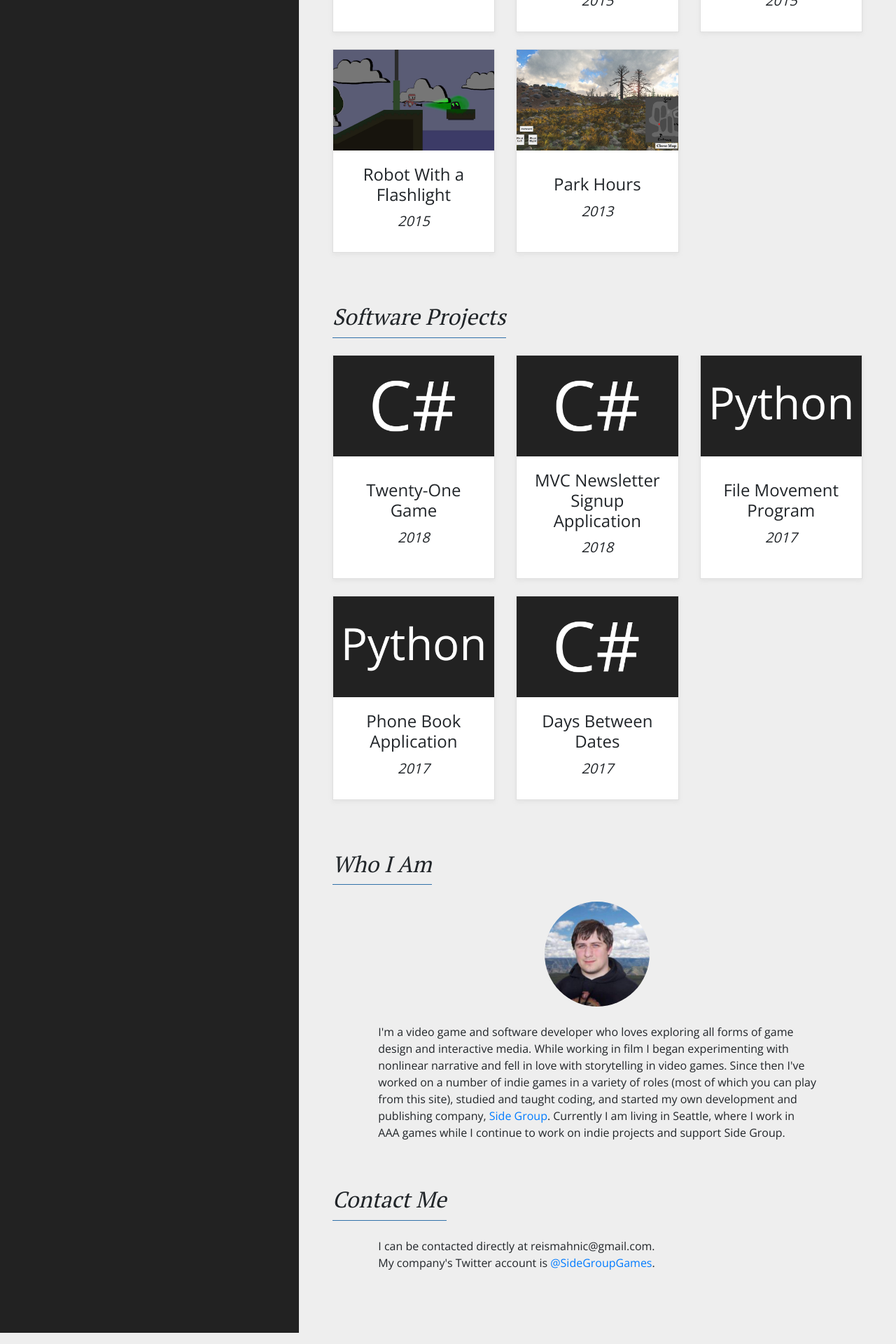
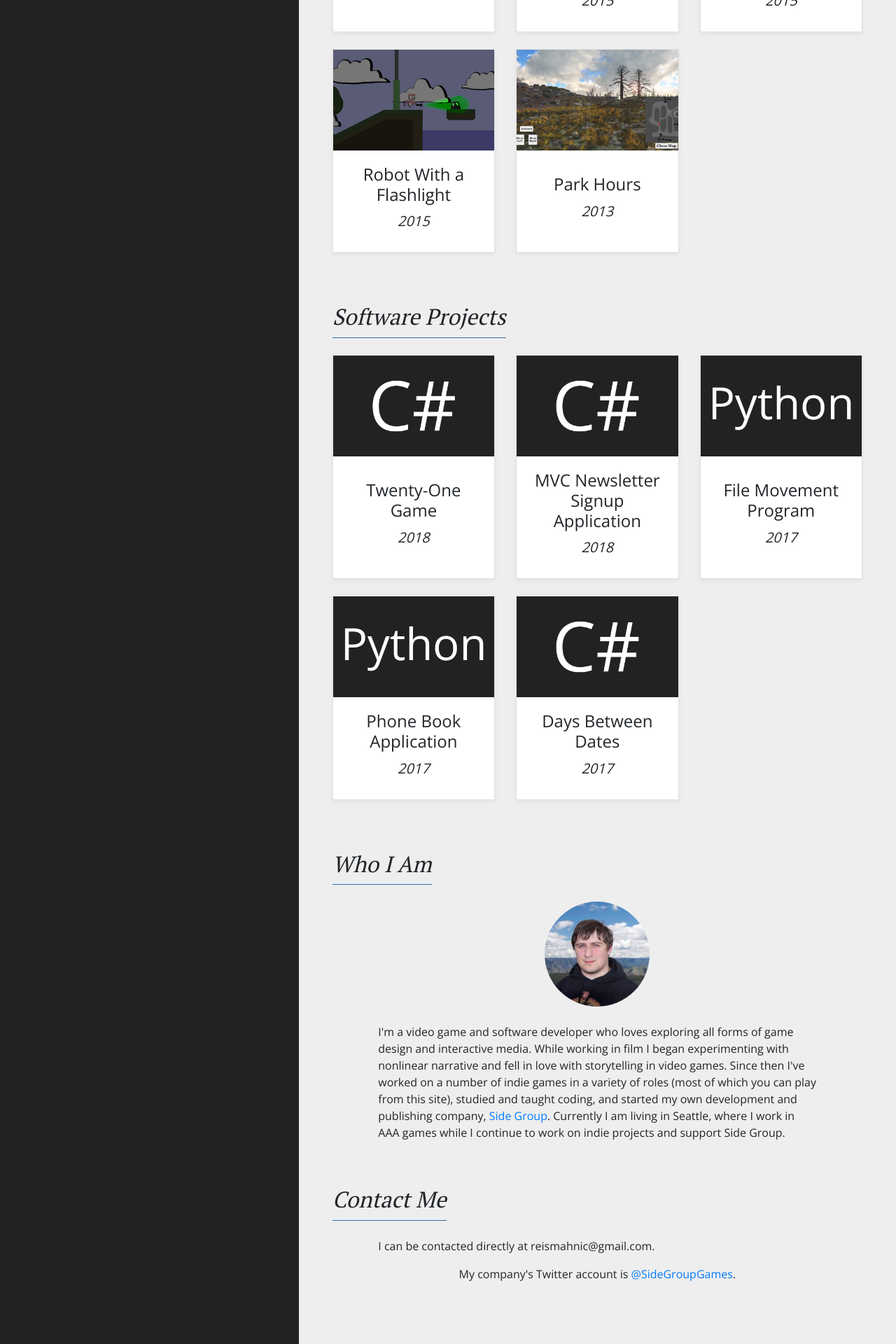
Before and after one commit to reismahnic/reis-mahnic, a Jekyll site: the page built from index.html, in a window 1280 px wide. Shown: the part 1314-3234 px from the top of the page at 70% size. Built offline with Jekyll 4.4.1, drawn with Linux system fonts in a browser that asks for light colours.

Commit message:
Update home.html

```diff
--- a/_layouts/home.html
+++ b/_layouts/home.html
@@ -69,8 +69,8 @@ title: Reis Mahnic - Video Games and Software Development
     </div>
     <div class="row mb-4">
         <div class="col-auto col-sm-auto col-md-10 text-center mx-auto">
-            <p class="text-left">I can be contacted directly at reismahnic@gmail.com.<br/>
-My company's Twitter account is <a href="https://twitter.com/sidegroupgames" target="_blank">@SideGroupGames</a>.</p>
+            <p class="text-left">I can be contacted directly at reismahnic@gmail.com.</p>
+<p>My company's Twitter account is <a href="https://twitter.com/sidegroupgames" target="_blank">@SideGroupGames</a>.</p>
         </div>
     </div>
 {% include footer.html %}
```
